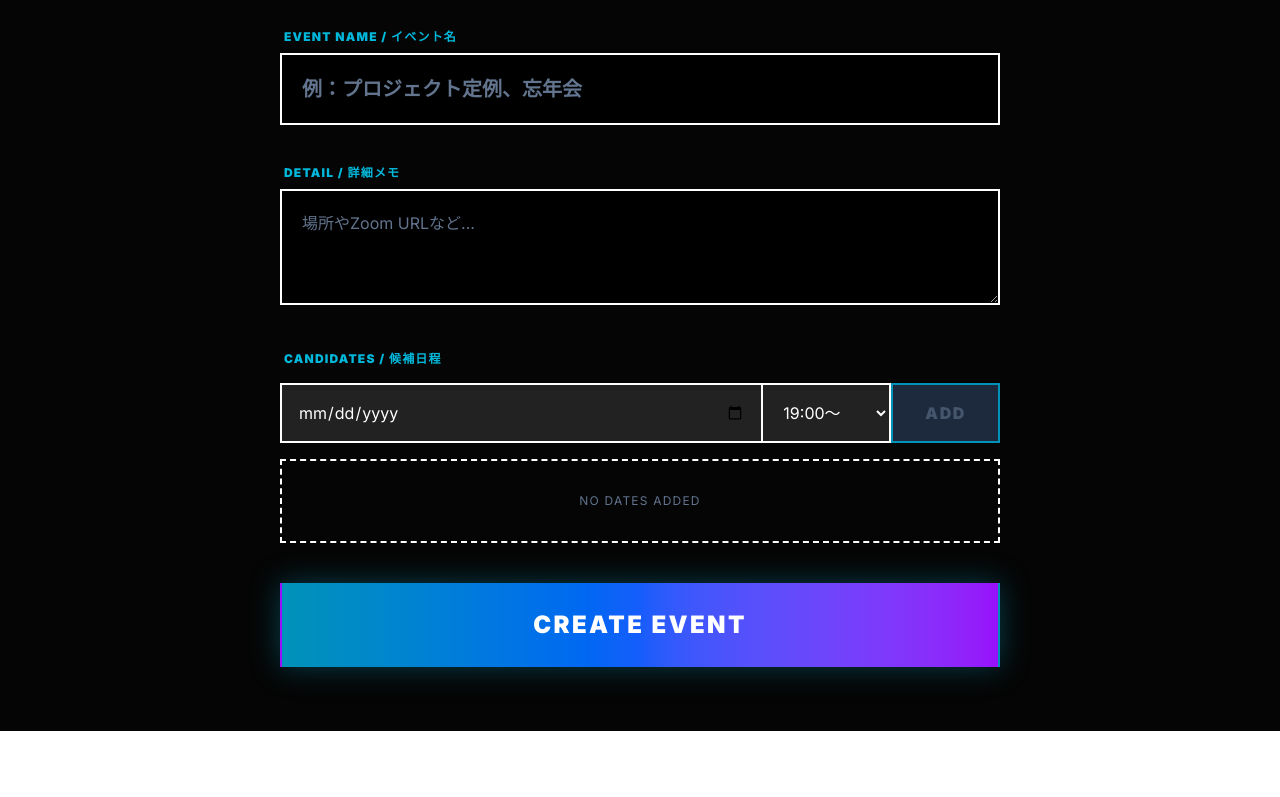
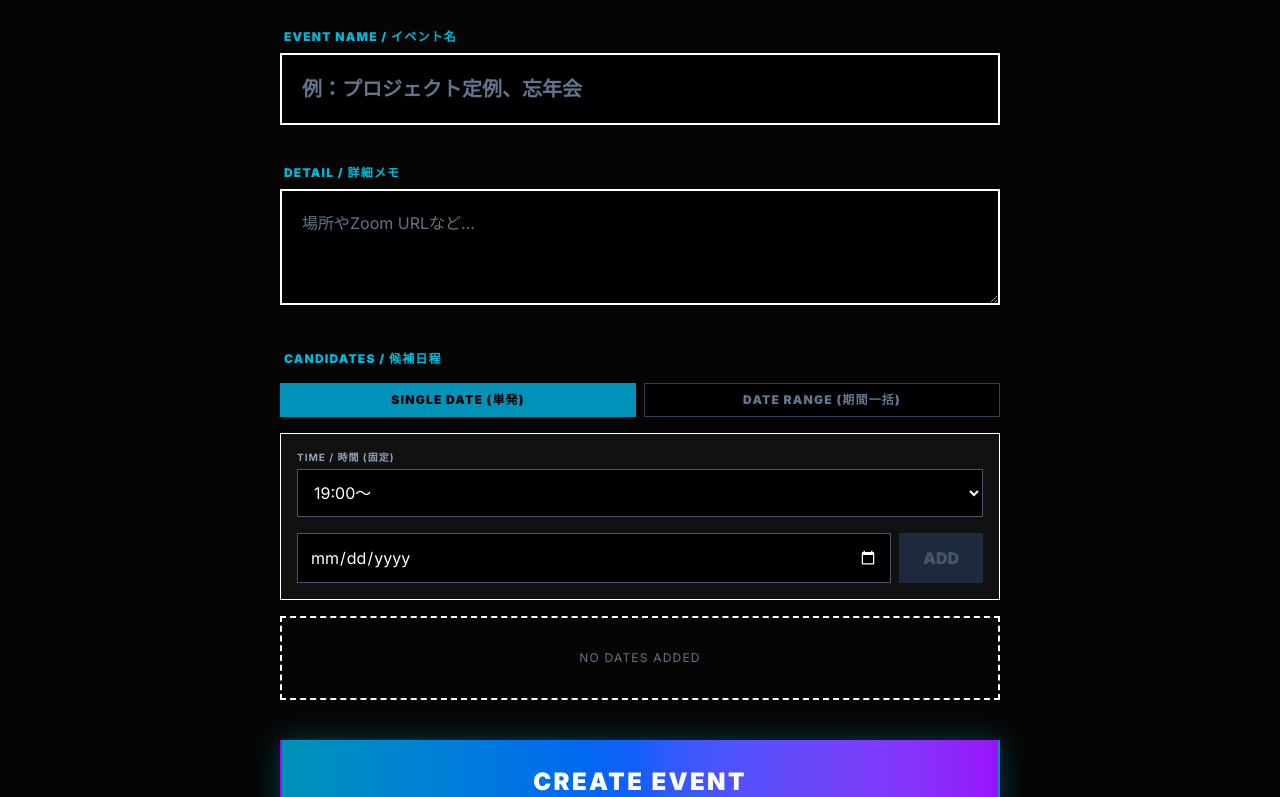
Before and after one commit to motos21/chousei-app, a Next.js app: page / in a window 1280 px wide. Shown: the part 497-1294 px from the top of the page. Before the commit the page ends 1228 px from the top, so only its background shows below. Built offline with nearby package versions, Linux system fonts and the light colour scheme.

Commit message:
機能追加１０

```diff
--- a/app/page.tsx
+++ b/app/page.tsx
@@ -2,11 +2,10 @@
 
 import { useState, useEffect } from "react";
 import { db } from "@/lib/firebase";
-import { collection, addDoc, serverTimestamp, doc, getDoc } from "firebase/firestore";
+import { collection, addDoc, serverTimestamp } from "firebase/firestore";
 import { useRouter } from "next/navigation";
 import Link from "next/link";
 
-// 履歴用データ型
 type HistoryItem = { id: string; title: string; visitedAt: number };
 
 export default function Home() {
@@ -16,9 +15,20 @@ export default function Home() {
   const [detail, setDetail] = useState("");
   const [candidates, setCandidates] = useState<string[]>([]);
   const [isSubmitting, setIsSubmitting] = useState(false);
-  const [selectedDate, setSelectedDate] = useState("");
+  const [history, setHistory] = useState<HistoryItem[]>([]);
+
+  // --- 追加モード管理 ---
+  const [addMode, setAddMode] = useState<"single" | "range">("single");
+
+  // 単発用
+  const [singleDate, setSingleDate] = useState("");
+
+  // 期間用
+  const [startDate, setStartDate] = useState("");
+  const [endDate, setEndDate] = useState("");
+
+  // 共通の時間
   const [selectedTime, setSelectedTime] = useState("19:00");
-  const [history, setHistory] = useState<HistoryItem[]>([]);
 
   const timeOptions = [];
   for (let i = 0; i < 24; i++) {
@@ -27,29 +37,53 @@ export default function Home() {
     timeOptions.push(`${hour}:30`);
   }
 
-  // --- 閲覧履歴の読み込み ---
   useEffect(() => {
     const loadHistory = async () => {
       const stored = localStorage.getItem("chousei_history");
       if (stored) {
-        // IDだけでなくタイトルも最新状態にするため、必要ならここでDBから再取得も可能だが
-        // シンプルにするためlocalStorageの値をそのまま使う（または保存時にタイトルも含める）
         const items: HistoryItem[] = JSON.parse(stored);
-        setHistory(items.sort((a, b) => b.visitedAt - a.visitedAt).slice(0, 5)); // 最新5件
+        setHistory(items.sort((a, b) => b.visitedAt - a.visitedAt).slice(0, 5));
       }
     };
     loadHistory();
   }, []);
 
-  const addCandidate = () => {
-    if (!selectedDate) return;
-    const dateObj = new Date(selectedDate);
+  // --- 単発追加 ---
+  const addSingleCandidate = () => {
+    if (!singleDate) return;
+    const dateObj = new Date(singleDate);
     const dateStr = `${dateObj.getMonth() + 1}/${dateObj.getDate()}`;
     const dayStr = ["日", "月", "火", "水", "木", "金", "土"][dateObj.getDay()];
     const newCandidate = `${dateStr}(${dayStr}) ${selectedTime}〜`;
+
     if (!candidates.includes(newCandidate)) {
       setCandidates([...candidates, newCandidate]);
     }
+  };
+
+  // --- 期間一括追加 ---
+  const addRangeCandidates = () => {
+    if (!startDate || !endDate) return;
+    const start = new Date(startDate);
+    const end = new Date(endDate);
+
+    // 日付が逆転していたら入れ替え
+    if (start > end) {
+      alert("開始日が終了日より後になっています");
+      return;
+    }
+
+    const newItems: string[] = [];
+    // startからendまでループ
+    for (let d = new Date(start); d <= end; d.setDate(d.getDate() + 1)) {
+       const dateStr = `${d.getMonth() + 1}/${d.getDate()}`;
+       const dayStr = ["日", "月", "火", "水", "木", "金", "土"][d.getDay()];
+       const candidate = `${dateStr}(${dayStr}) ${selectedTime}〜`;
+       if (!candidates.includes(candidate) && !newItems.includes(candidate)) {
+         newItems.push(candidate);
+       }
+    }
+    setCandidates([...candidates, ...newItems]);
   };
 
   const createEvent = async () => {
@@ -63,10 +97,8 @@ export default function Home() {
         candidates: candidates.map((c, i) => ({ id: i, label: c })),
         created_at: serverTimestamp(),
       });
-      // 履歴に追加
       const newHistory = [{ id: docRef.id, title, visitedAt: Date.now() }, ...history];
       localStorage.setItem("chousei_history", JSON.stringify(newHistory));
-
       router.push(`/events/${docRef.id}`);
     } catch (e) {
       console.error("Error:", e);
@@ -136,15 +168,30 @@ export default function Home() {
           <div>
             <label className="block text-cyan-500 font-black mb-4 text-xs uppercase tracking-widest pl-1">Candidates / 候補日程</label>
 
-            <div className="flex flex-col sm:flex-row gap-0 mb-4">
-              <input
-                type="date"
-                className="flex-1 bg-[#222] text-white border-2 border-white p-4 outline-none focus:border-cyan-500 transition-colors"
-                value={selectedDate}
-                onChange={(e) => setSelectedDate(e.target.value)}
-              />
+            {/* モード切り替えタブ */}
+            <div className="flex mb-4 gap-2">
+              <button
+                onClick={() => setAddMode("single")}
+                className={`flex-1 py-2 text-xs font-black uppercase tracking-widest transition border ${addMode === "single" ? "bg-cyan-600 text-black border-cyan-600" : "bg-black text-slate-500 border-slate-700 hover:border-slate-500"}`}
+              >
+                Single Date (単発)
+              </button>
+              <button
+                onClick={() => setAddMode("range")}
+                className={`flex-1 py-2 text-xs font-black uppercase tracking-widest transition border ${addMode === "range" ? "bg-cyan-600 text-black border-cyan-600" : "bg-black text-slate-500 border-slate-700 hover:border-slate-500"}`}
+              >
+                Date Range (期間一括)
+              </button>
+            </div>
+
+            {/* 追加フォームエリア */}
+            <div className="bg-[#111] border border-white p-4 mb-4">
+
+              {/* 時間選択 (共通) */}
+              <div className="mb-4">
+                <label className="text-[10px] text-slate-400 uppercase tracking-widest font-bold mb-1 block">Time / 時間 (固定)</label>
                 <select
-                className="w-full sm:w-32 bg-[#222] text-white border-2 border-l-0 sm:border-l-0 border-t-0 sm:border-t-2 border-white p-4 outline-none focus:border-cyan-500 transition-colors"
+                  className="w-full bg-[#000] text-white border border-slate-600 p-3 outline-none focus:border-cyan-500"
                   value={selectedTime}
                   onChange={(e) => setSelectedTime(e.target.value)}
                 >
@@ -152,15 +199,62 @@ export default function Home() {
                     <option key={time} value={time}>{time}〜</option>
                   ))}
                 </select>
+              </div>
+
+              {addMode === "single" ? (
+                // 単発モード
+                <div className="flex gap-2">
+                  <input
+                    type="date"
+                    // ↓ ここに [color-scheme:dark] を指定してカレンダーアイコンを白くしています
+                    className="flex-1 bg-[#000] text-white border border-slate-600 p-3 outline-none focus:border-cyan-500 [color-scheme:dark]"
+                    value={singleDate}
+                    onChange={(e) => setSingleDate(e.target.value)}
+                  />
                   <button
-                onClick={addCandidate}
-                disabled={!selectedDate}
-                className="bg-cyan-600 text-black font-black px-8 py-4 hover:bg-cyan-500 disabled:bg-slate-800 disabled:text-slate-600 transition-all uppercase tracking-widest border-2 border-cyan-600"
+                    onClick={addSingleCandidate}
+                    disabled={!singleDate}
+                    className="bg-cyan-600 text-black font-black px-6 hover:bg-cyan-500 disabled:bg-slate-800 disabled:text-slate-600 uppercase"
                   >
                     ADD
                   </button>
                 </div>
+              ) : (
+                // 期間モード
+                <div className="flex flex-col gap-2">
+                   <div className="flex gap-2 items-center">
+                    <div className="flex-1">
+                      <label className="text-[10px] text-slate-400 uppercase font-bold">Start</label>
+                      <input
+                        type="date"
+                        className="w-full bg-[#000] text-white border border-slate-600 p-3 outline-none focus:border-cyan-500 [color-scheme:dark]"
+                        value={startDate}
+                        onChange={(e) => setStartDate(e.target.value)}
+                      />
+                    </div>
+                    <span className="text-white pt-4">～</span>
+                    <div className="flex-1">
+                      <label className="text-[10px] text-slate-400 uppercase font-bold">End</label>
+                      <input
+                        type="date"
+                        className="w-full bg-[#000] text-white border border-slate-600 p-3 outline-none focus:border-cyan-500 [color-scheme:dark]"
+                        value={endDate}
+                        onChange={(e) => setEndDate(e.target.value)}
+                      />
+                    </div>
+                   </div>
+                   <button
+                    onClick={addRangeCandidates}
+                    disabled={!startDate || !endDate}
+                    className="w-full bg-cyan-600 text-black font-black py-3 hover:bg-cyan-500 disabled:bg-slate-800 disabled:text-slate-600 uppercase mt-2"
+                  >
+                    ADD ALL DATES
+                  </button>
+                </div>
+              )}
+            </div>
 
+            {/* 追加済みリスト */}
             {candidates.length > 0 ? (
               <div className="border border-white bg-[#0A0A0A]">
                 {candidates.map((c, index) => (
@@ -191,7 +285,7 @@ export default function Home() {
           </button>
         </div>
 
-        {/* 最近見たイベント (History) */}
+        {/* 最近見たイベント */}
         {history.length > 0 && (
           <div className="mt-24 border-t border-slate-800 pt-12">
              <h2 className="text-slate-500 font-black text-xs uppercase tracking-widest mb-6">RECENT EVENTS / 最近見たイベント</h2>
```
Lines whose indentation alone changed are shown as unchanged.
